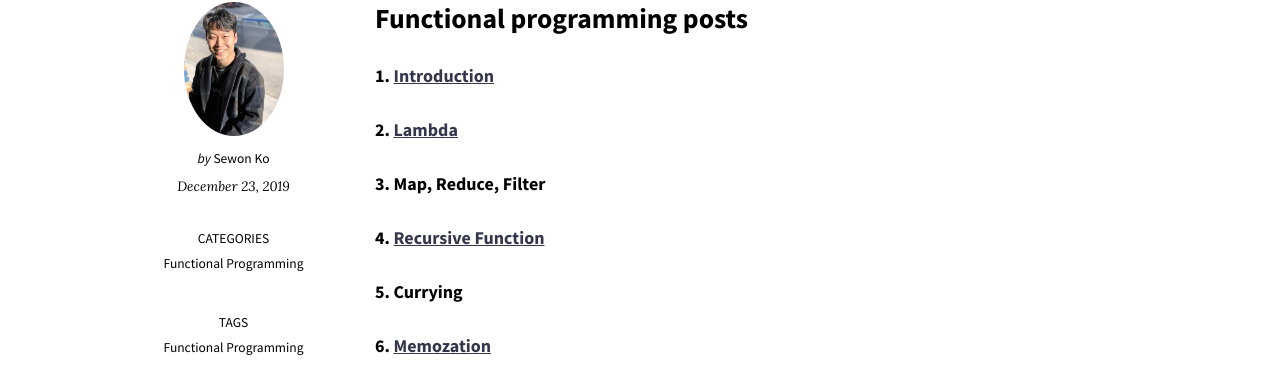
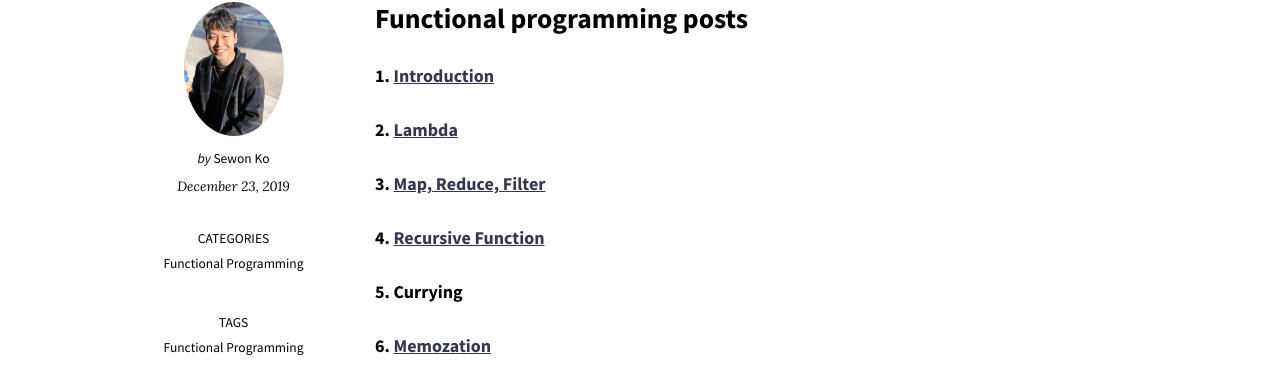
Before and after one commit to dream365/dream365.github.io, a Jekyll site: the page built from _posts/2019-12-23-fp-content.md, in a window 1280 px wide. Shown: the part 302-669 px from the top of the page. Built offline with Jekyll 4.4.1, drawn with Linux system fonts in a browser that asks for light colours; nearby versions of some CDN libraries; comment, search, counter and statistics services are not loaded; part of the change alters nothing that is shown.

```diff
--- a/_posts/2019-12-23-fp-content.md
+++ b/_posts/2019-12-23-fp-content.md
@@ -17,7 +17,7 @@ last_modified_at: 2019-12-23T14:25:52-05:00
 
 **2. [Lambda](https://dream365.github.io/functional%20programming/fp-lambda/)**
 
-**3. Map, Reduce, Filter**
+**3. [Map, Reduce, Filter](https://dream365.github.io/functional%20programming/fp-map-reduce-filter/)**
 
 **4. [Recursive Function](https://dream365.github.io/functional%20programming/fp-recursive-function/)**
 
```
